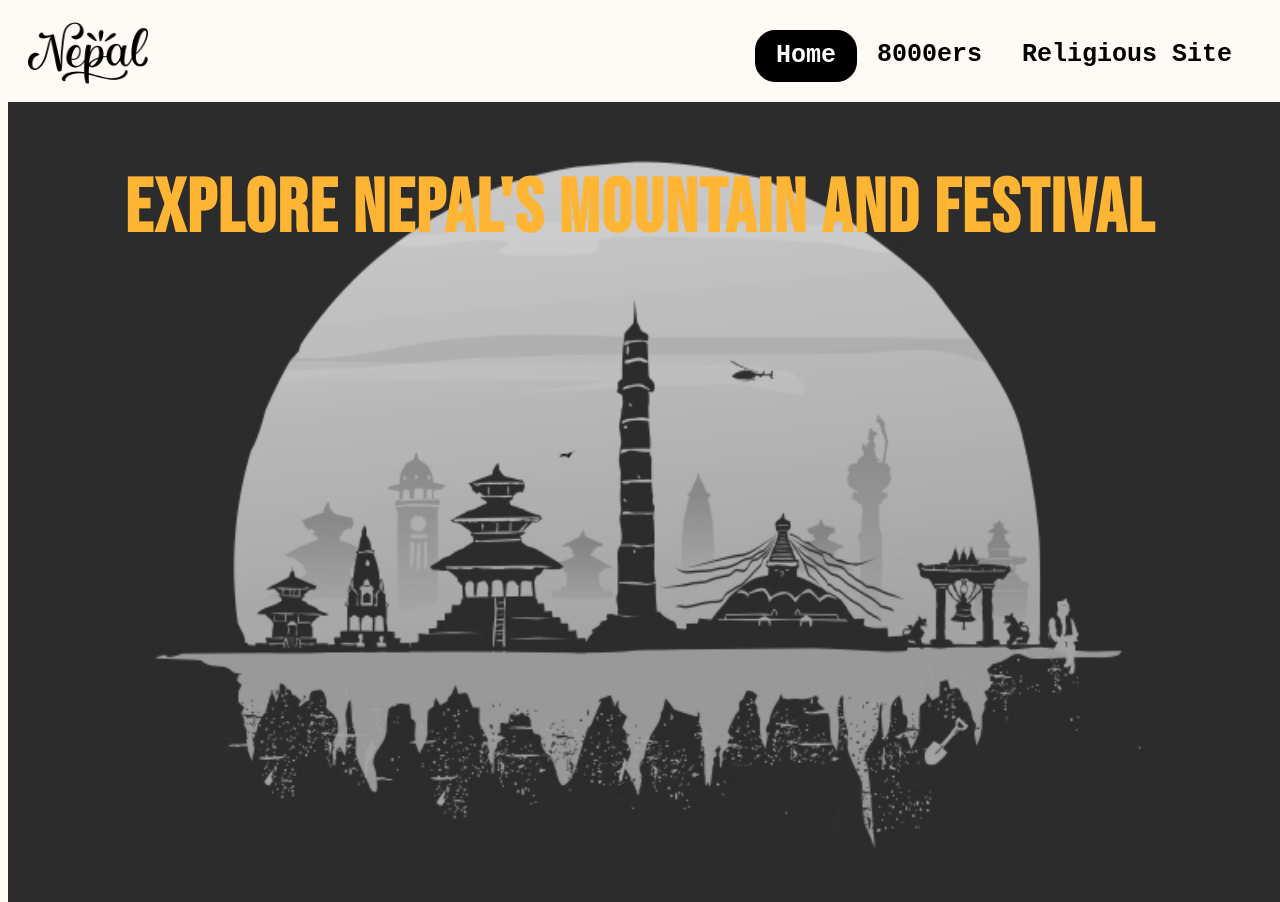
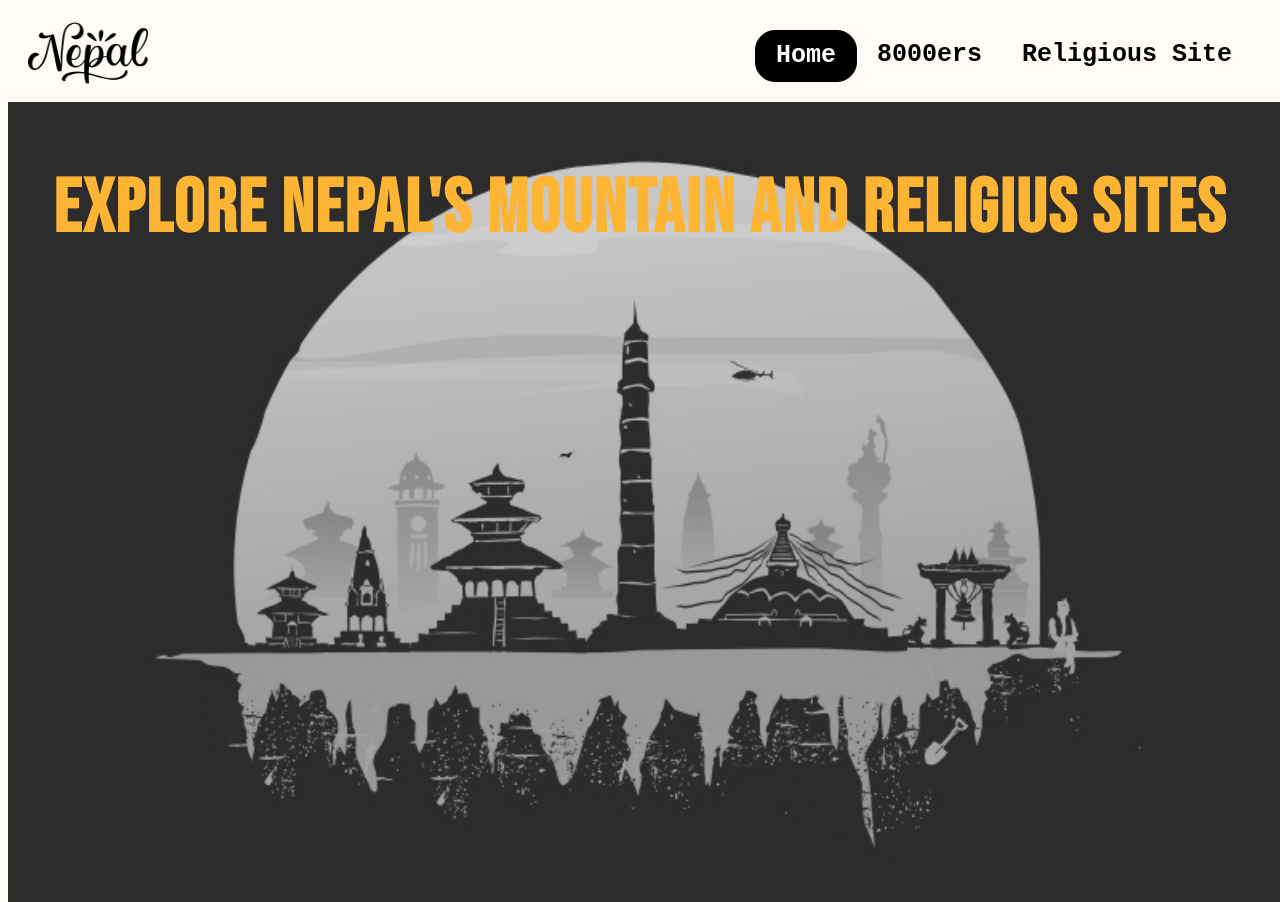
Before and after one commit to yogeshtakeo/BFS_45_Repositary, a React (Vite) app: page / in a window 1280 px wide. Built offline with nearby package versions, Linux system fonts and the light colour scheme; a web font is replaced by a local one.

Commit message:
task 4 react router dom final version

```diff
--- a/src/pages/home.jsx
+++ b/src/pages/home.jsx
@@ -5,7 +5,7 @@ function Home() {
     <div className="home-container">
       <img src={img2} alt="Nepal Art" />
       <div className="message">
-        <h2>Explore Nepal's Mountain and Festival</h2>
+        <h2>Explore Nepal's Mountain and Religius Sites</h2>
       </div>
     </div>
   );
```
Also changed, not shown: 2 other files (tests, documents, lock files or other folders).
